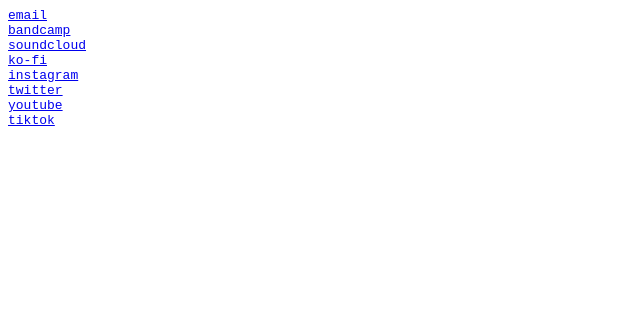
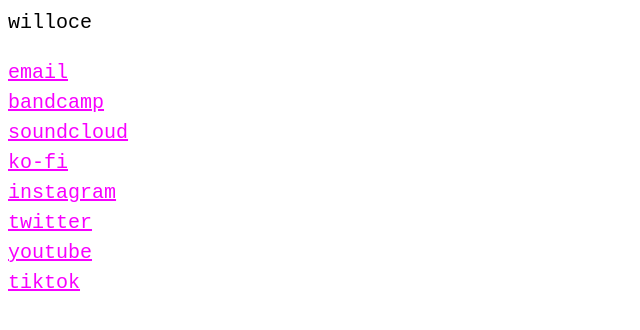
Before and after one commit to willmcpherson2/willoce.com, a plain HTML site: page index.html in a window 1280 px wide. Shown: the whole page, without its empty margins (0-640 px from the left). Drawn offline with Linux system fonts and the light colour scheme.

Commit message:
Add light/dark theme and fix responsiveness

```diff
--- a/index.html
+++ b/index.html
@@ -2,6 +2,8 @@
 
 <head>
 <title>willoce</title>
+<meta name="viewport" content="width=device-width, initial-scale=1">
+<link rel="stylesheet" type="text/css" href="style.css">
 <link rel="apple-touch-icon" sizes="180x180" href="/apple-touch-icon.png">
 <link rel="icon" type="image/png" sizes="32x32" href="/favicon-32x32.png">
 <link rel="icon" type="image/png" sizes="16x16" href="/favicon-16x16.png">
@@ -9,16 +11,15 @@
 </head>
 
 <body>
-<pre>
-<a href="mailto:willocemusic@gmail.com">email</a>
-<a href="https://willoce.bandcamp.com/">bandcamp</a>
-<a href="https://soundcloud.com/willoce">soundcloud</a>
-<a href="https://ko-fi.com/willoce">ko-fi</a>
-<a href="https://www.instagram.com/willoceania">instagram</a>
-<a href="https://x.com/willoceania">twitter</a>
-<a href="https://www.youtube.com/@willoceania">youtube</a>
-<a href="https://www.tiktok.com/@willoceania">tiktok</a>
-</pre>
+<p>willoce</p>
+<a href="mailto:willocemusic@gmail.com">email</a><br>
+<a href="https://willoce.bandcamp.com/">bandcamp</a><br>
+<a href="https://soundcloud.com/willoce">soundcloud</a><br>
+<a href="https://ko-fi.com/willoce">ko-fi</a><br>
+<a href="https://www.instagram.com/willoceania">instagram</a><br>
+<a href="https://x.com/willoceania">twitter</a><br>
+<a href="https://www.youtube.com/@willoceania">youtube</a><br>
+<a href="https://www.tiktok.com/@willoceania">tiktok</a><br>
 </body>
 
 </html>
--- /dev/null
+++ b/style.css
@@ -0,0 +1,37 @@
+:root {
+    --background: #ffffff;
+    --text: #000000;
+    --lightpink: #fb8fff;
+    --pink: #f700ff;
+    --darkpink: #830087;
+}
+
+@media (prefers-color-scheme: dark) {
+    :root {
+        --background: #000000;
+        --text: #ffffff;
+    }
+}
+
+html {
+    font-size: clamp(1rem, 0.5rem + 1.5vw, 1.25rem);
+}
+
+body {
+    background-color: var(--background);
+    color: var(--text);
+    font-family: monospace;
+    line-height: 1.5;
+}
+
+a:link {
+    color: var(--pink);
+}
+
+a:visited {
+    color: var(--darkpink);
+}
+
+a:hover {
+    color: var(--lightpink);
+}
```
